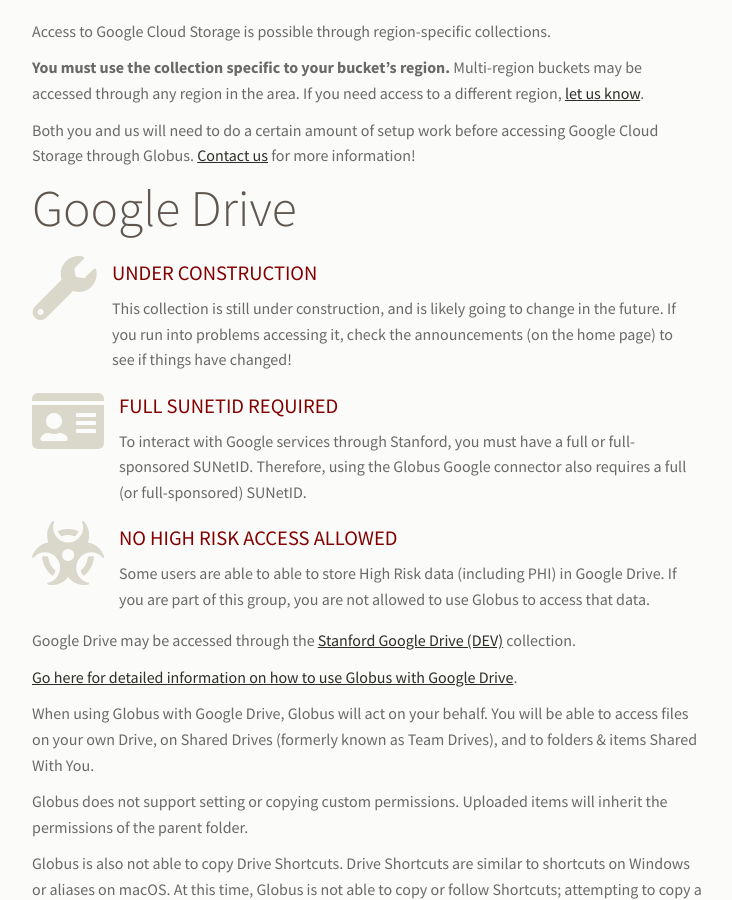
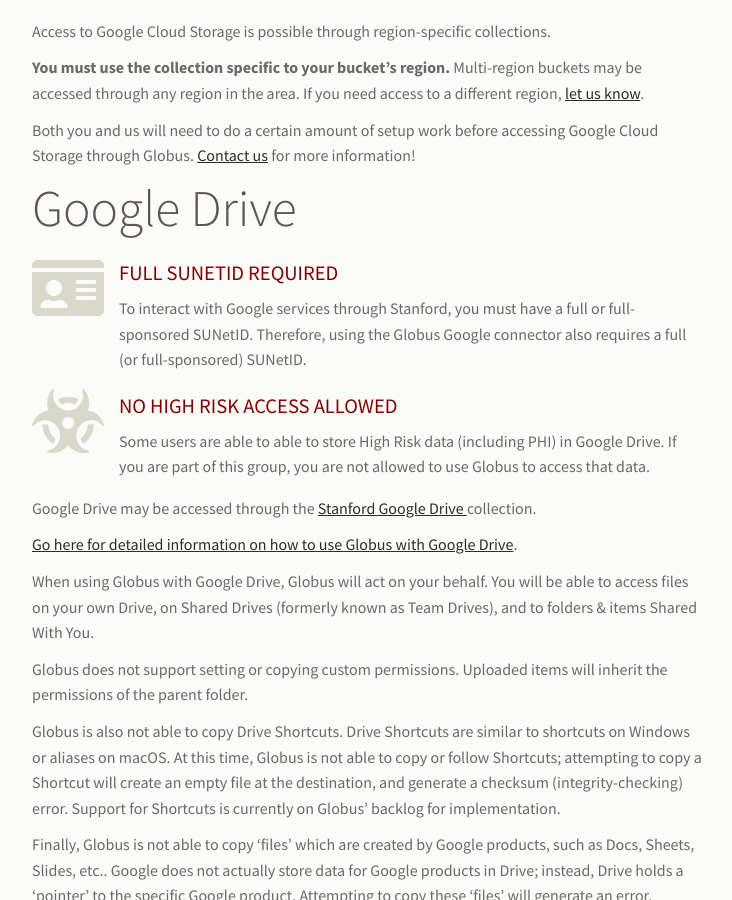
Before and after one commit to stanford-rc/globus.stanford.edu, a Jekyll site: the page built from cloud.md, in a window 1280 px wide and 900 px high, scrolled down 3475 px. Shown: the whole window, without its empty margins (323-1055 px from the left). Built offline with Jekyll 4.4.1, drawn with Linux system fonts in a browser that asks for light colours; nearby versions of some CDN libraries; comment, search, counter and statistics services are not loaded.

Commit message:
cloud: Google Drive isn't under construction
The details page was already updated (in commit 860f9c4), but the main
page wasn't updated.

```diff
--- a/cloud.md
+++ b/cloud.md
@@ -179,12 +179,8 @@ Both you and us will need to do a certain amount of setup work before accessing
 Google Cloud Storage through Globus.  [Contact
 us](mailto:srcc-support@stanford.edu) for more information!
 
+
 # Google Drive
-
-{% include info-box.html
-   icon="wrench"
-   raw=collection-under-construction
-%}
 
 {% include info-box.html
    icon="id-card"
@@ -199,7 +195,7 @@ us](mailto:srcc-support@stanford.edu) for more information!
 %}
 
 Google Drive may be accessed through the [Stanford Google Drive
-(DEV)](https://app.globus.org/file-manager/collections/e1c8858b-d5aa-4e36-b97e-95913047ec2b/overview?back=endpoints)
+](https://app.globus.org/file-manager/collections/e1c8858b-d5aa-4e36-b97e-95913047ec2b/overview?back=endpoints)
 collection.
 
 [Go here for detailed information on how to use Globus with Google Drive]({{ "cloud/drive.html" | absolute_url }}).
```
